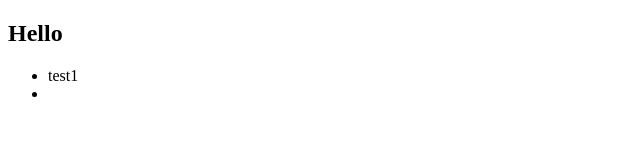
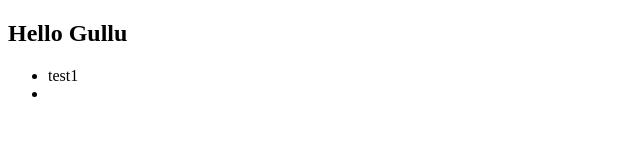
Before and after one commit to gulluasdova/p112demo, a plain HTML site: page index.html in a window 1280 px wide. Shown: the whole page, without its empty margins (0-640 px from the left). Drawn offline with Linux system fonts and the light colour scheme.

Commit message:
title changed

```diff
--- a/index.html
+++ b/index.html
@@ -6,7 +6,7 @@
     <title>Document</title>
 </head>
 <body>
-    <h2>Hello</h2>
+    <h2>Hello Gullu</h2>
     <ul>
         <li>test1</li>
         <li></li>
```
